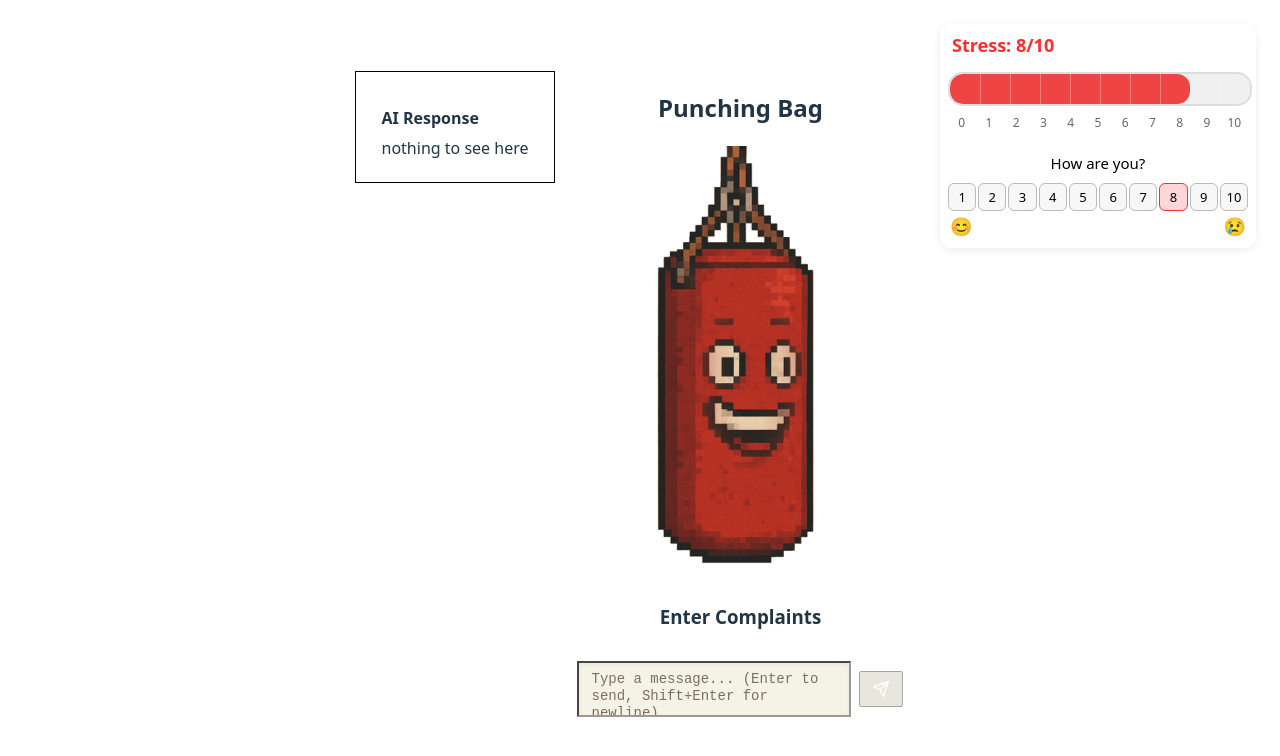
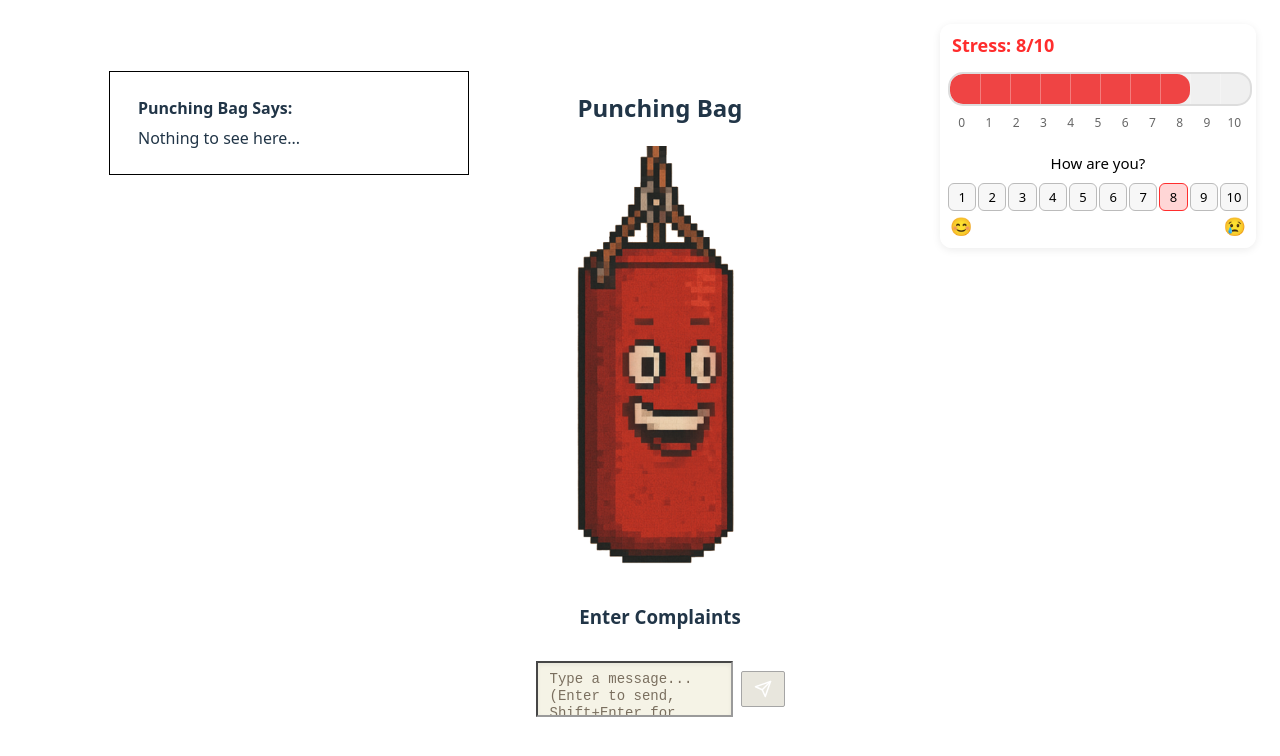
Before and after one commit to Max4407/PunchingBag, a React (Vite) app in the folder punchingbag-frontend/: page / in a window 1280 px wide. Shown: the top 756 px of the page. Built offline with nearby package versions, Linux system fonts and the light colour scheme.

Commit message:
changed alignment

```diff
--- a/punchingbag-frontend/src/App.css
+++ b/punchingbag-frontend/src/App.css
@@ -41,16 +41,28 @@
   color: #888;
 }
 
+/* Layout: chat window on left, bag centered, right column on the right */
 .container {
-  display: flex;        /* enables flexbox */
-  flex-direction: row;  /* default, makes children line up horizontally */
-  gap: 10px;            /* optional: adds space between items */
+  display: grid;
+  grid-template-columns: 360px 1fr 320px; /* chat | center | right */
+  gap: 16px;
+  align-items: start;
 }
 
-.chatwindow {              /* allows chatwindow to grow and fill available space */
-  border: 1px solid #000000; /* optional: adds a border for visual separation */
-  padding: 10px;        /* optional: adds padding inside the chatwindow */
-  height: 400 px;
-  width: 100 px;        /* sets a height for the chatwindow */
-  overflow-y: auto;     /* enables vertical scrolling if content overflows */
+/* center the second column content (Bag) */
+.container > div:nth-child(2) {
+  display: flex;
+  flex-direction: column;
+  align-items: center;
+  justify-content: flex-start;
 }
+
+.chatwindow {
+  /* Make the chat window a left column with a fixed width so it contains AIResponse */
+  border: 1px solid #000000;
+  padding: 12px;
+  height: auto;
+  width: 100%;
+  box-sizing: border-box;
+  overflow-y: auto;
+}
--- a/punchingbag-frontend/src/components/AIResponse.jsx
+++ b/punchingbag-frontend/src/components/AIResponse.jsx
@@ -1,12 +1,45 @@
-import React from "react";
+import React, { useEffect, useState } from "react";
 import '../css/AIResponse.css'
 
-function AIResponse({ response }) {
-    const text = response == null || response === '' ? 'nothing to see here' : response
+function AIResponse({ response, message, onResponse = () => {} }) {
+    const [text, setText] = useState(response == null || response === '' ? 'Nothing to see here...' : response)
+    const [loading, setLoading] = useState(false)
+    const [error, setError] = useState(null)
+
+    useEffect(() => {
+        if (!message) return
+        let cancelled = false
+        setLoading(true)
+        setError(null)
+        setText('Analyzing...')
+        fetch('http://localhost:5000/analyze', {
+            method: 'POST',
+            headers: { 'Content-Type': 'application/json' },
+            body: JSON.stringify({ message })
+        })
+        .then(res => res.json())
+        .then(data => {
+            if (cancelled) return
+            const r = data && data.response ? data.response : 'No response from server.'
+            setText(r)
+            onResponse(r)
+        })
+        .catch(err => {
+            if (cancelled) return
+            setError(err.message || 'Fetch error')
+            setText('Error fetching response')
+        })
+        .finally(() => { if (!cancelled) setLoading(false) })
+
+        return () => { cancelled = true }
+    }, [message])
+
+    useEffect(() => { if (response !== undefined && response !== null) setText(response) }, [response])
+
     return (
         <div className="ai-response">
-            <h2>AI Response</h2>
-            <p>{text}</p>
+            <h2>Punching Bag Says:</h2>
+            <p>{loading ? 'Analyzing...' : (error ? `Error: ${error}` : text)}</p>
         </div>
     )
 }
--- a/punchingbag-frontend/src/css/AIResponse.css
+++ b/punchingbag-frontend/src/css/AIResponse.css
@@ -1,9 +1,9 @@
 .ai-response {
-  max-width: 400px;
+  max-width: 100%;
   background: rgba(255,255,255,0.06);
   padding: 12px 16px;
   border-radius: 8px;
-  margin-top: 12px;
+  margin-top: 0;
   text-align: left;
 }
 .ai-response h2 {
--- a/punchingbag-frontend/src/css/Bag.css
+++ b/punchingbag-frontend/src/css/Bag.css
@@ -7,9 +7,20 @@
 }
 
 .preview-img {
-	max-width: 100px;
-	max-height: 100px;
+	width: 160px;
+	height: 160px;
 	object-fit: contain;
-	border: 1px solid #000000;
-	border-radius: 6px;
+	border: 2px solid #000000;
+	border-radius: 0; /* square */
 }
+
+/* Fix the bag in the center of the viewport and keep it independent */
+.bag-container {
+  position: fixed;
+  left: 50%;
+  top: 50%;
+  transform: translate(-50%, -50%);
+  z-index: 1000;
+  width: 200px;
+  pointer-events: auto; /* allow clicks */
+}
```
Also changed, not shown: 1 other file (tests, documents, lock files or other folders).
